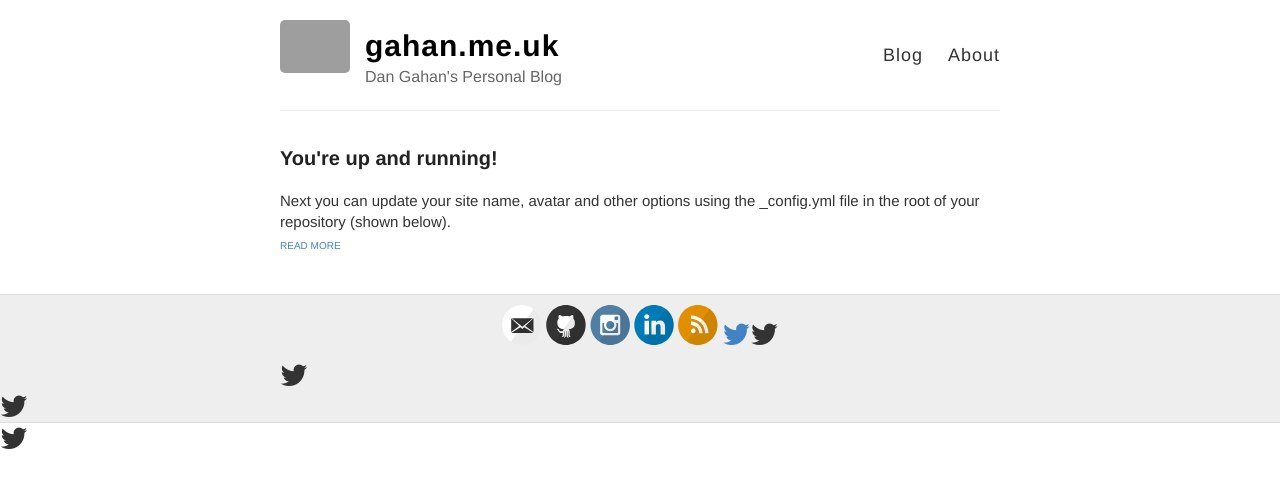
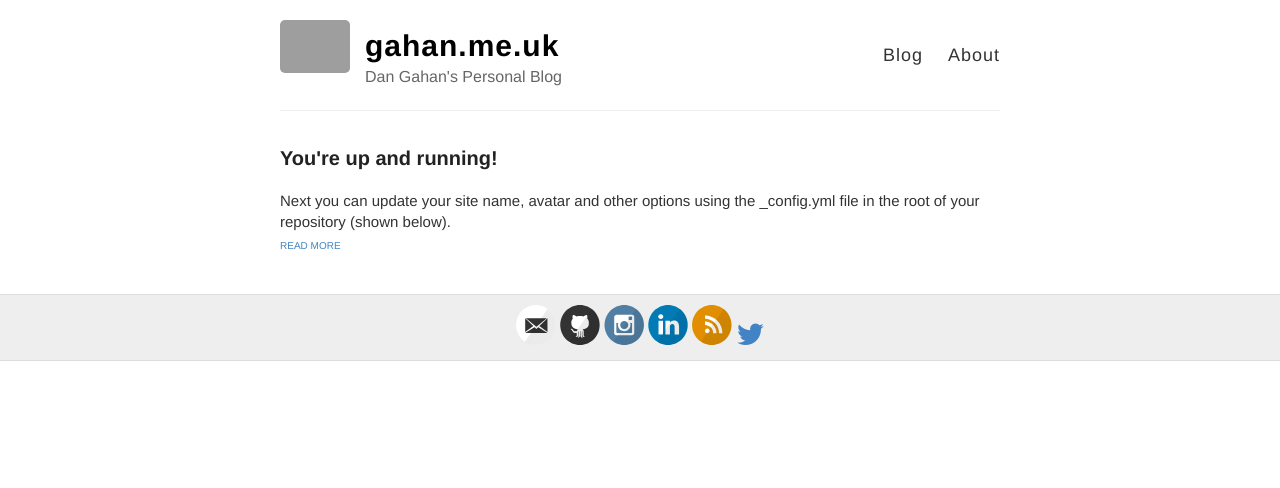
Before and after one commit to DanGahan/DanGahan.github.io, a Jekyll site: the page built from index.html, in a window 1280 px wide. Shown: the top 488 px of the page. Built offline with Jekyll 4.4.1, drawn with Linux system fonts in a browser that asks for light colours; grey boxes are pictures that could not be loaded.

Commit message:
css update

```diff
--- a/_includes/svg-icons.html
+++ b/_includes/svg-icons.html
@@ -7,7 +7,7 @@
 {% if site.footer-links.linkedin %}<a href="https://www.linkedin.com/in/{{ site.footer-links.linkedin }}"><i class="svg-icon linkedin"></i></a>{% endif %}
 {% if site.footer-links.pinterest %}<a href="https://www.pinterest.com/{{ site.footer-links.pinterest }}"><i class="svg-icon pinterest"></i></a>{% endif %}
 {% if site.footer-links.rss %}<a href="{{ site.baseurl }}/feed.xml"><i class="svg-icon rss"></i></a>{% endif %}
-{% if site.footer-links.twitter %}<a href="https://www.twitter.com/{{ site.footer-links.twitter }}"><i class="fa fa-twitter" style="font-size:30px;"></a>{% endif %}
+{% if site.footer-links.twitter %}<a href="https://www.twitter.com/{{ site.footer-links.twitter }}"><i class="fa fa-twitter" style="font-size:30px;"></i></a>{% endif %}
 {% if site.footer-links.stackoverflow %}<a href="http://stackoverflow.com/{{ site.footer-links.stackoverflow }}"><i class="svg-icon stackoverflow"></i></a>{% endif %}
 {% if site.footer-links.youtube %}<a href="https://youtube.com/{{ site.footer-links.youtube }}"><i class="svg-icon youtube"></i></a>{% endif %}
 {% if site.footer-links.googleplus %}<a href="https://plus.google.com/{{ site.footer-links.googleplus }}"><i class="svg-icon googleplus"></i></a>{% endif %}
```
